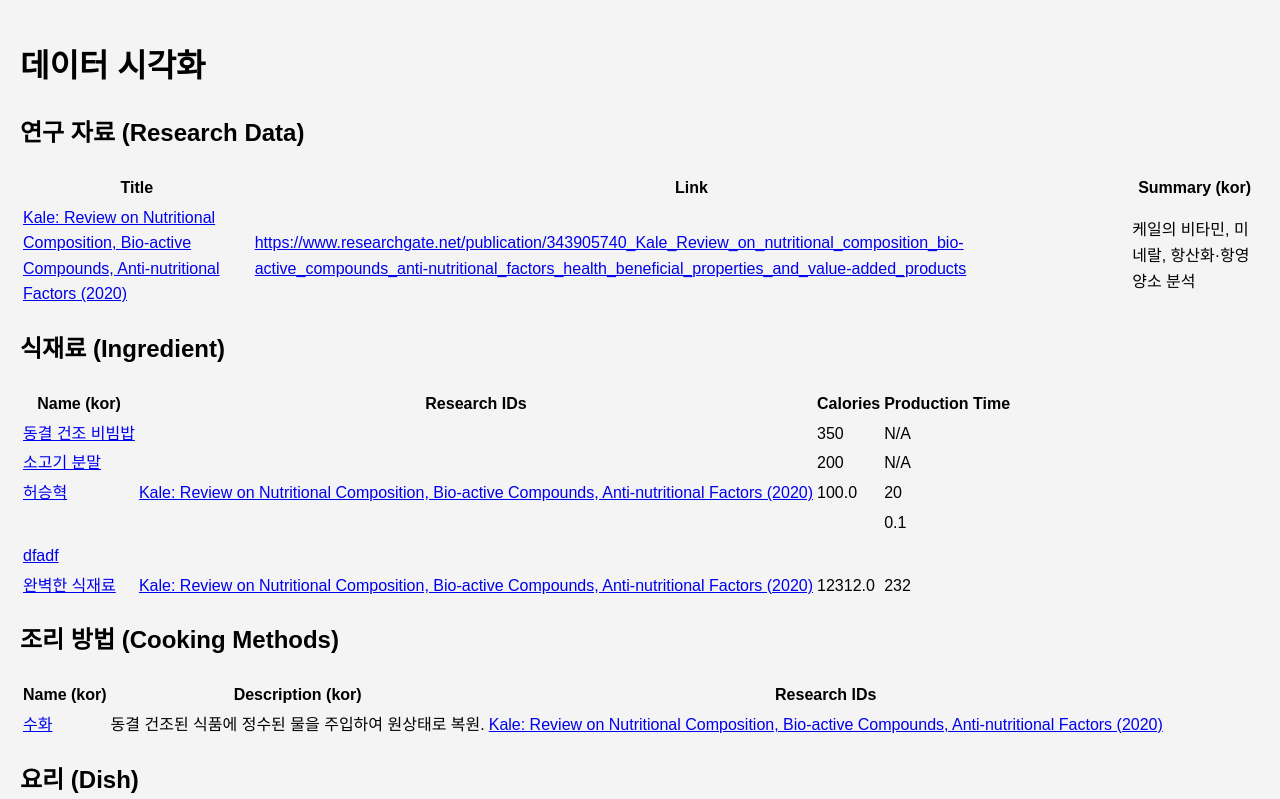
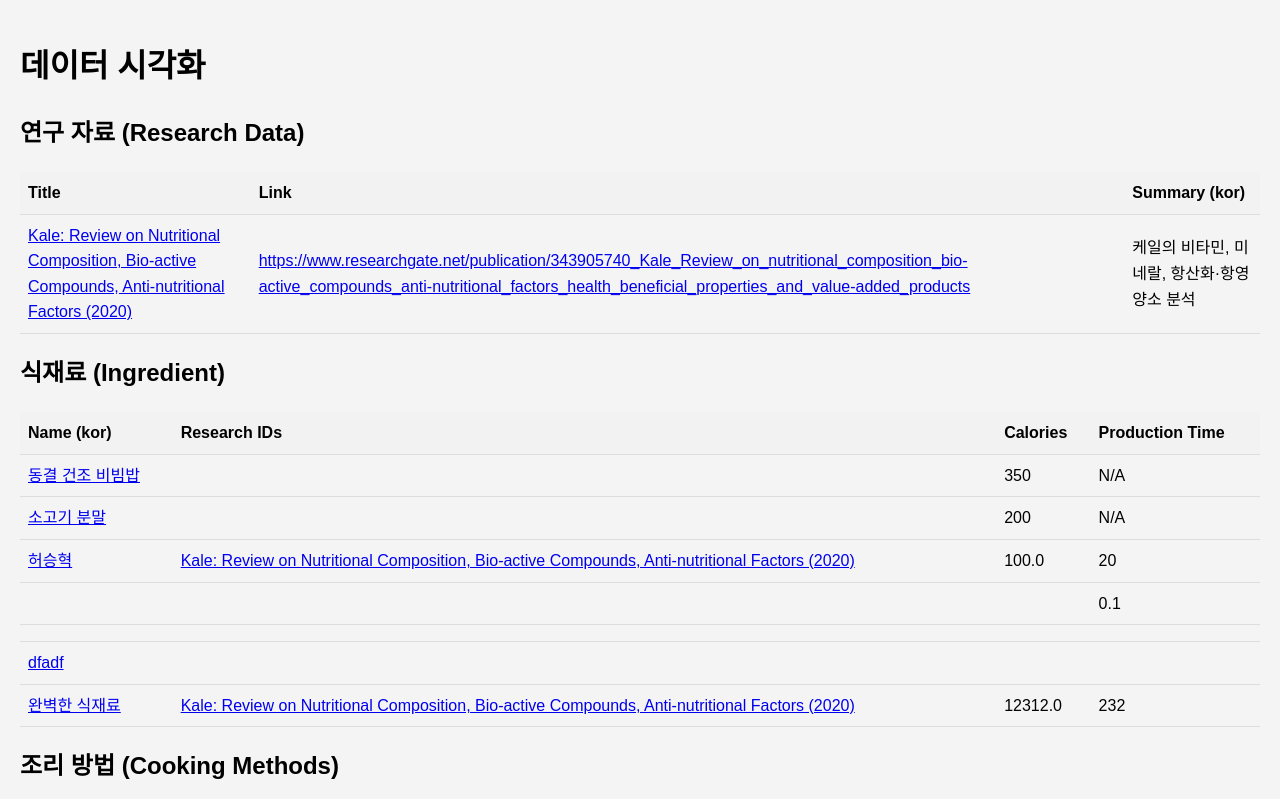
Before and after one commit to hansrocketry-hue/UNIST-Aero, a Flask app: page /visualize/ in a window 1280 px wide. Shown: the part 58-857 px from the top of the page. Run offline with Flask 3, Linux system fonts and the light colour scheme.

Commit message:
시각화 가독성 높힘

```diff
--- a/app/templates/visualize.html
+++ b/app/templates/visualize.html
@@ -3,6 +3,22 @@
 {% block title %}데이터 시각화{% endblock %}
 
 {% block content %}
+<style>
+    table {
+        width: 100%;
+        border-collapse: collapse;
+        margin-bottom: 20px;
+    }
+    th, td {
+        border-bottom: 1px solid #ddd;
+        padding: 8px;
+        text-align: left;
+    }
+    tr:hover {background-color: #f5f5f5;}
+    th {
+        background-color: #f2f2f2;
+    }
+</style>
     <h1>데이터 시각화</h1>
 
     <h2>연구 자료 (Research Data)</h2>
```
Also changed, not shown: app/templates/visualize_storaged_ingredient.html (+6 -3 lines).
